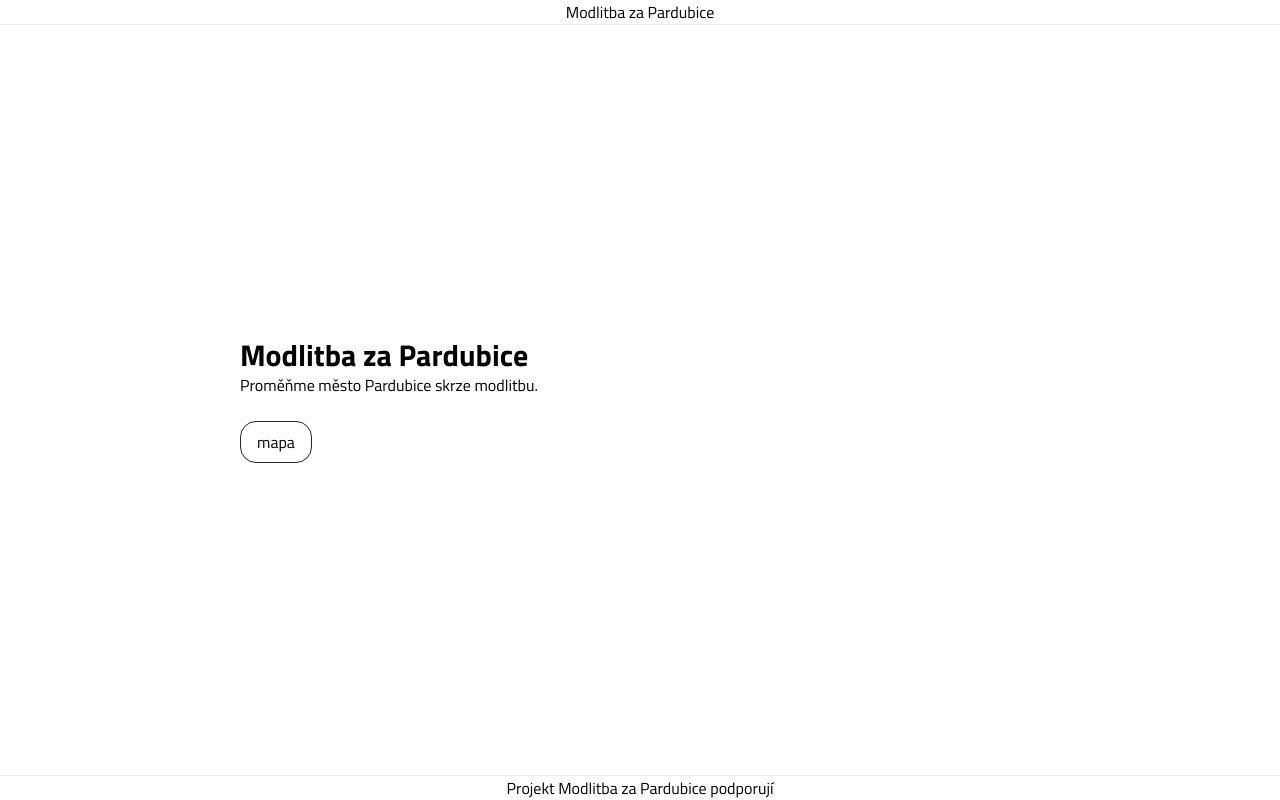
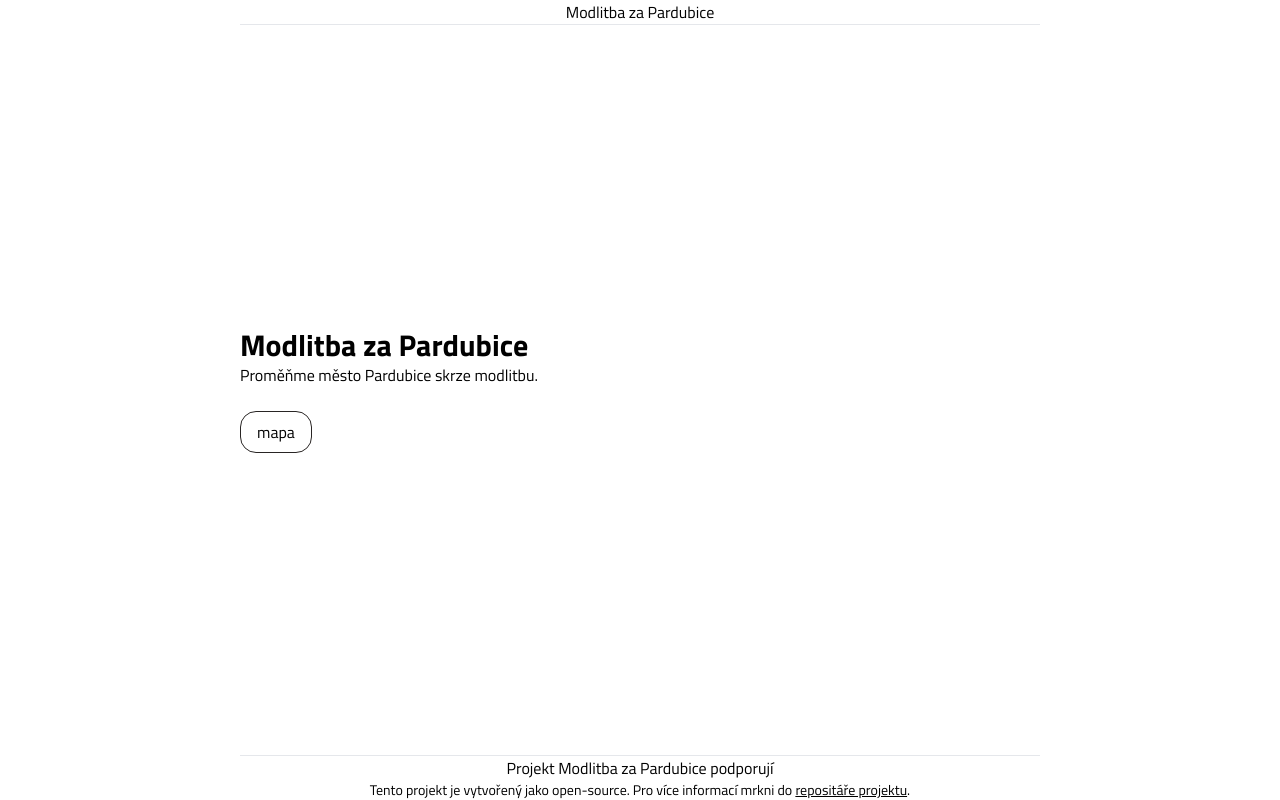
Before and after one commit to petrkucerak/modlitbyzaulice, a Next.js app: page / in a window 1280 px wide. Built offline with nearby package versions, Linux system fonts and the light colour scheme.

Commit message:
Add link to repository

```diff
--- a/components/layout/footer.js
+++ b/components/layout/footer.js
@@ -1,7 +1,20 @@
+import Link from "next/link";
+
 export default function Footer() {
   return (
-    <footer className="border-t w-full flex flex-col items-center justify-between">
+    <footer className="border-t w-[90vw] max-w-[800px] flex flex-col items-center justify-between">
       <p>Projekt Modlitba za Pardubice podporují</p>
+      <p className="text-sm">
+        Tento projekt je vytvořený jako open-source. Pro více informací mrkni do{" "}
+        <Link
+          href={"https://github.com/petrkucerak/modlitbazapardubice"}
+          target="_blank"
+          className="underline"
+        >
+          repositáře projektu
+        </Link>
+        .
+      </p>
     </footer>
   );
 }
--- a/components/layout/header.js
+++ b/components/layout/header.js
@@ -2,7 +2,7 @@ import Link from "next/link";
 
 export default function Header() {
   return (
-    <header className="border-b w-full flex flex-col items-center justify-between">
+    <header className="border-b w-[90vw] max-w-[800px] flex flex-col items-center justify-between">
       <Link href={"/"}>Modlitba za Pardubice</Link>
     </header>
   );
```
